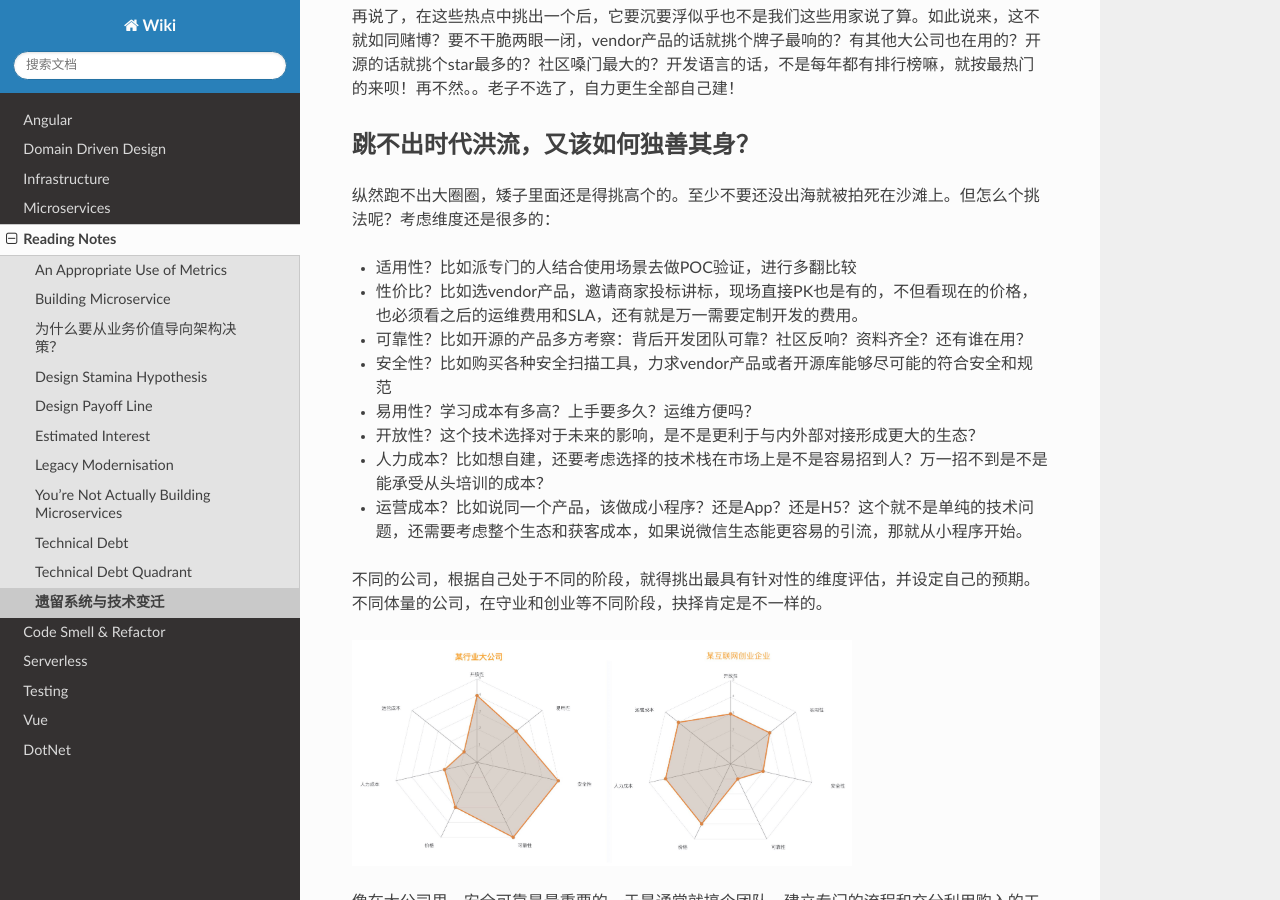
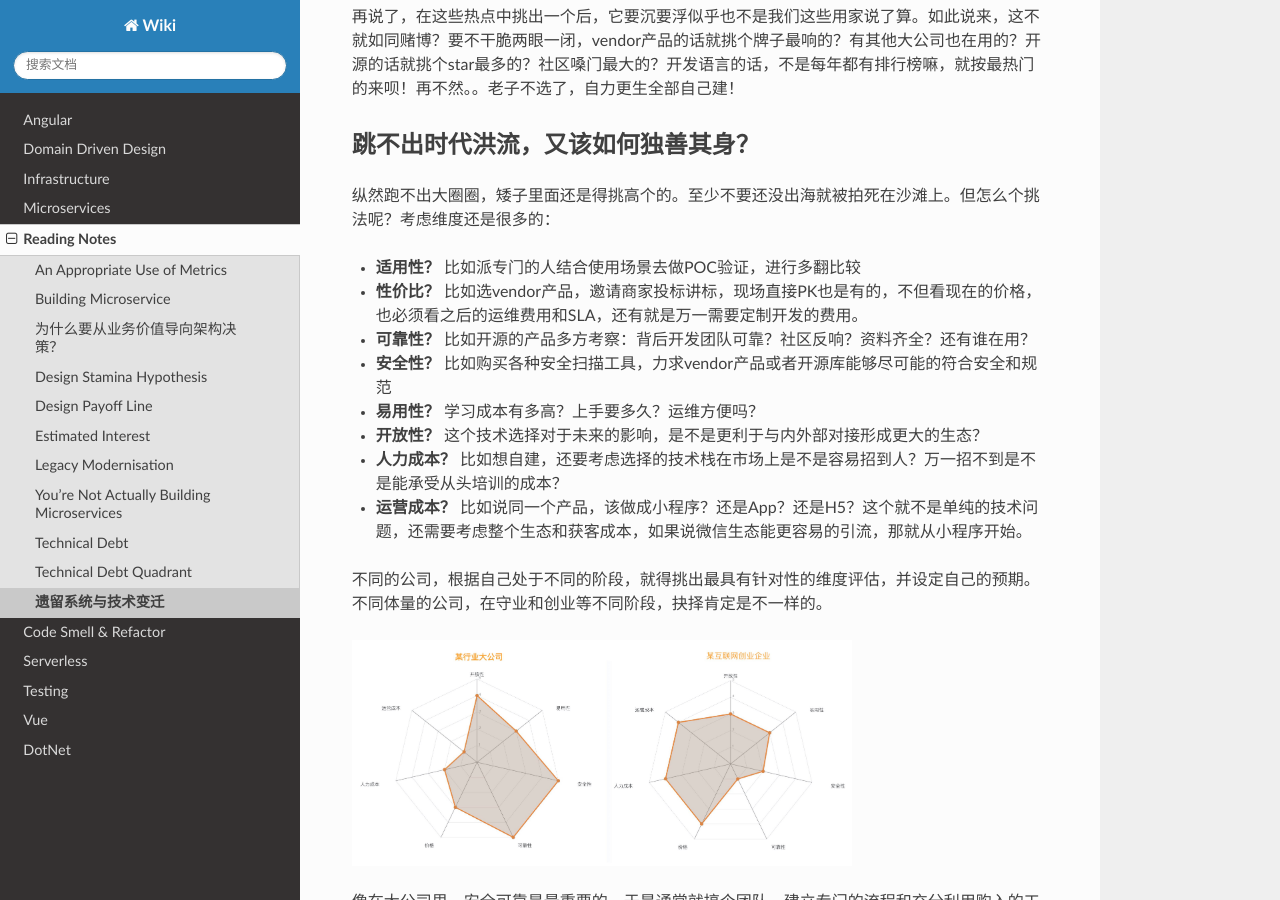
Before and after one commit to abigail830/Sphinx_wiki, a Sphinx documentation site: the page built from source/Reading/legacy1.rst, in a window 1280 px wide and 900 px high, scrolled down 1266 px. Built offline with Sphinx 7.4.7 and the Read the Docs theme 2.0.0, drawn with Linux system fonts in a browser that asks for light colours.

```diff
--- a/source/Reading/legacy1.rst
+++ b/source/Reading/legacy1.rst
@@ -38,14 +38,14 @@ OS/2的生死，背后不过就是这段时间IBM和微软在ToC市场上竞争
 
 纵然跑不出大圈圈，矮子里面还是得挑高个的。至少不要还没出海就被拍死在沙滩上。但怎么个挑法呢？考虑维度还是很多的：
 
-- 适用性？比如派专门的人结合使用场景去做POC验证，进行多翻比较
-- 性价比？比如选vendor产品，邀请商家投标讲标，现场直接PK也是有的，不但看现在的价格，也必须看之后的运维费用和SLA，还有就是万一需要定制开发的费用。
-- 可靠性？比如开源的产品多方考察：背后开发团队可靠？社区反响？资料齐全？还有谁在用？
-- 安全性？比如购买各种安全扫描工具，力求vendor产品或者开源库能够尽可能的符合安全和规范
-- 易用性？学习成本有多高？上手要多久？运维方便吗？
-- 开放性？这个技术选择对于未来的影响，是不是更利于与内外部对接形成更大的生态？
-- 人力成本？比如想自建，还要考虑选择的技术栈在市场上是不是容易招到人？万一招不到是不是能承受从头培训的成本？
-- 运营成本？比如说同一个产品，该做成小程序？还是App？还是H5？这个就不是单纯的技术问题，还需要考虑整个生态和获客成本，如果说微信生态能更容易的引流，那就从小程序开始。
+- **适用性？** 比如派专门的人结合使用场景去做POC验证，进行多翻比较
+- **性价比？** 比如选vendor产品，邀请商家投标讲标，现场直接PK也是有的，不但看现在的价格，也必须看之后的运维费用和SLA，还有就是万一需要定制开发的费用。
+- **可靠性？** 比如开源的产品多方考察：背后开发团队可靠？社区反响？资料齐全？还有谁在用？
+- **安全性？** 比如购买各种安全扫描工具，力求vendor产品或者开源库能够尽可能的符合安全和规范
+- **易用性？** 学习成本有多高？上手要多久？运维方便吗？
+- **开放性？** 这个技术选择对于未来的影响，是不是更利于与内外部对接形成更大的生态？
+- **人力成本？** 比如想自建，还要考虑选择的技术栈在市场上是不是容易招到人？万一招不到是不是能承受从头培训的成本？
+- **运营成本？** 比如说同一个产品，该做成小程序？还是App？还是H5？这个就不是单纯的技术问题，还需要考虑整个生态和获客成本，如果说微信生态能更容易的引流，那就从小程序开始。
 
 不同的公司，根据自己处于不同的阶段，就得挑出最具有针对性的维度评估，并设定自己的预期。不同体量的公司，在守业和创业等不同阶段，抉择肯定是不一样的。
 
```
